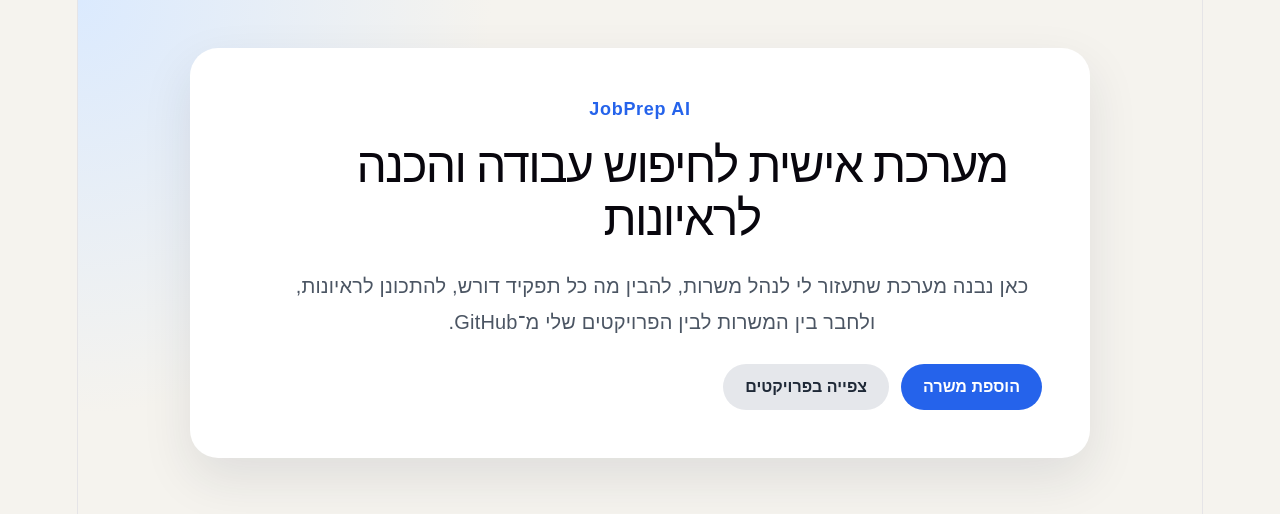
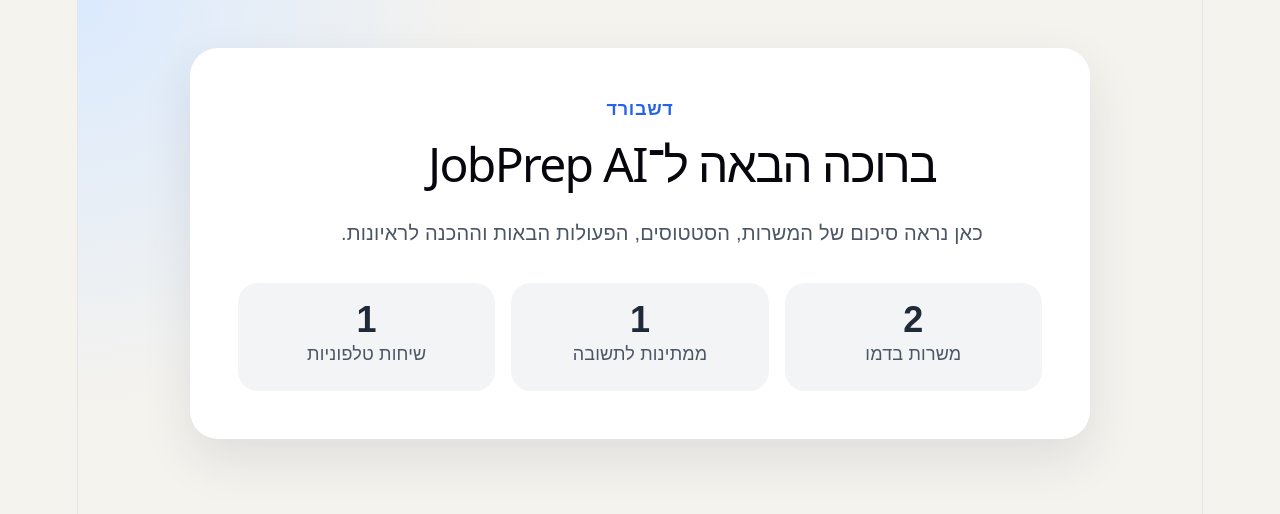
Before and after one commit to MorSigman/jobprep-ai, a React (Vite) app: page / in a window 1280 px wide. Shown: the top 514 px of the page. Built offline with nearby package versions, Linux system fonts and the light colour scheme.

Commit message:
Add dashboard structure with demo data

```diff
--- a/src/App.css
+++ b/src/App.css
@@ -36,7 +36,7 @@
   letter-spacing: 0.04em;
 }
 
-h1 {
+.pageTitle {
   margin: 0;
   max-width: 720px;
   font-size: 48px;
@@ -49,12 +49,6 @@
   color: #4b5563;
   font-size: 20px;
   line-height: 1.8;
-}
-
-.heroActions {
-  display: flex;
-  gap: 12px;
-  flex-wrap: wrap;
 }
 
 button {
@@ -73,6 +67,29 @@
   color: #1f2937;
 }
 
+.statsGrid {
+  display: grid;
+  grid-template-columns: repeat(3, minmax(0, 1fr));
+  gap: 16px;
+  margin-top: 32px;
+}
+
+.statCard {
+  padding: 24px;
+  border-radius: 20px;
+  background: #f3f4f6;
+}
+
+.statCard strong {
+  display: block;
+  font-size: 36px;
+  margin-bottom: 8px;
+}
+
+.statCard span {
+  color: #4b5563;
+}
+
 @media (max-width: 700px) {
   .app {
     padding: 24px;
@@ -82,11 +99,15 @@
     padding: 28px;
   }
 
-  h1 {
+  .pageTitle {
     font-size: 34px;
   }
 
   .heroText {
     font-size: 17px;
   }
+
+  .statsGrid {
+    grid-template-columns: 1fr;
+  }
 }
--- a/src/App.tsx
+++ b/src/App.tsx
@@ -1,23 +1,12 @@
 import "./App.css";
+import DashboardPage from "./pages/DashboardPage";
 
 function App() {
   return (
     <main className="app" dir="rtl">
-      <section className="hero">
-        <p className="eyebrow">JobPrep AI</p>
-
-        <h1>מערכת אישית לחיפוש עבודה והכנה לראיונות</h1>
-
-        <p className="heroText">
-          כאן נבנה מערכת שתעזור לי לנהל משרות, להבין מה כל תפקיד דורש,
-          להתכונן לראיונות, ולחבר בין המשרות לבין הפרויקטים שלי מ־GitHub.
-        </p>
-
-        <div className="heroActions">
-          <button>הוספת משרה</button>
-          <button className="secondary">צפייה בפרויקטים</button>
-        </div>
-      </section>
+      <div className="hero">
+        <DashboardPage />
+      </div>
     </main>
   );
 }
--- /dev/null
+++ b/src/data/demoJobs.ts
@@ -0,0 +1,36 @@
+import type { JobApplication } from "../types/job";
+
+export const demoJobs: JobApplication[] = [
+  {
+    id: "job-1",
+    companyName: "DemoTech",
+    roleTitle: "Junior Frontend Developer",
+    jobUrl: "https://example.com/demo-job",
+    jobDescription:
+      "A demo junior frontend role that requires React, TypeScript, CSS, and basic API knowledge.",
+    status: "phone_screen",
+    source: "LinkedIn",
+    resumeVersion: "Demo CV - Frontend",
+    appliedAt: "2026-06-20",
+    followUpAt: "2026-06-27",
+    matchScore: 78,
+    nextAction: "להתכונן לשיחה טלפונית",
+    notes: "נתון דמו בלבד. לא מידע אישי אמיתי.",
+  },
+  {
+    id: "job-2",
+    companyName: "CodeExample",
+    roleTitle: "Junior Full Stack Developer",
+    jobUrl: "https://example.com/fullstack-demo",
+    jobDescription:
+      "A demo full stack role involving React, Node.js, REST APIs, and databases.",
+    status: "waiting",
+    source: "Company Website",
+    resumeVersion: "Demo CV - Full Stack",
+    appliedAt: "2026-06-21",
+    followUpAt: "2026-06-28",
+    matchScore: 72,
+    nextAction: "לחזור על REST APIs ו־database basics",
+    notes: "נתון דמו בלבד.",
+  },
+];
--- /dev/null
+++ b/src/pages/DashboardPage.tsx
@@ -0,0 +1,39 @@
+import { demoJobs } from "../data/demoJobs";
+
+function DashboardPage() {
+  const stats = {
+    total: demoJobs.length,
+    waiting: demoJobs.filter((j) => j.status === "waiting").length,
+    phoneScreens: demoJobs.filter((j) => j.status === "phone_screen").length,
+  };
+
+  return (
+    <section>
+      <p className="eyebrow">דשבורד</p>
+      <h1 className="pageTitle">ברוכה הבאה ל־JobPrep AI</h1>
+
+      <p className="heroText">
+        כאן נראה סיכום של המשרות, הסטטוסים, הפעולות הבאות וההכנה לראיונות.
+      </p>
+
+      <div className="statsGrid">
+        <article className="statCard">
+          <strong>{stats.total}</strong>
+          <span>משרות בדמו</span>
+        </article>
+
+        <article className="statCard">
+          <strong>{stats.waiting}</strong>
+          <span>ממתינות לתשובה</span>
+        </article>
+
+        <article className="statCard">
+          <strong>{stats.phoneScreens}</strong>
+          <span>שיחות טלפוניות</span>
+        </article>
+      </div>
+    </section>
+  );
+}
+
+export default DashboardPage;
--- /dev/null
+++ b/src/types/job.ts
@@ -0,0 +1,26 @@
+export type JobStatus =
+  | "saved"
+  | "applied"
+  | "waiting"
+  | "phone_screen"
+  | "home_assignment"
+  | "technical_interview"
+  | "personal_interview"
+  | "offer"
+  | "rejected";
+
+export type JobApplication = {
+  id: string;
+  companyName: string;
+  roleTitle: string;
+  jobUrl?: string;
+  jobDescription: string;
+  status: JobStatus;
+  source: string;
+  resumeVersion?: string;
+  appliedAt?: string;
+  followUpAt?: string;
+  matchScore?: number;
+  nextAction?: string;
+  notes?: string;
+};
```
